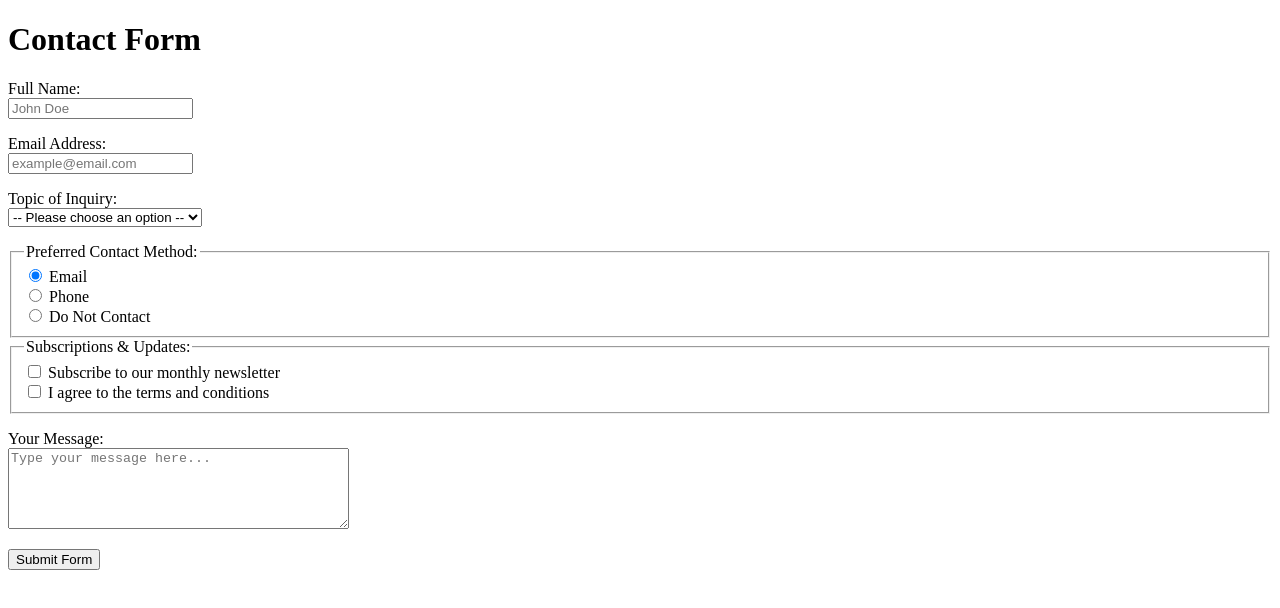
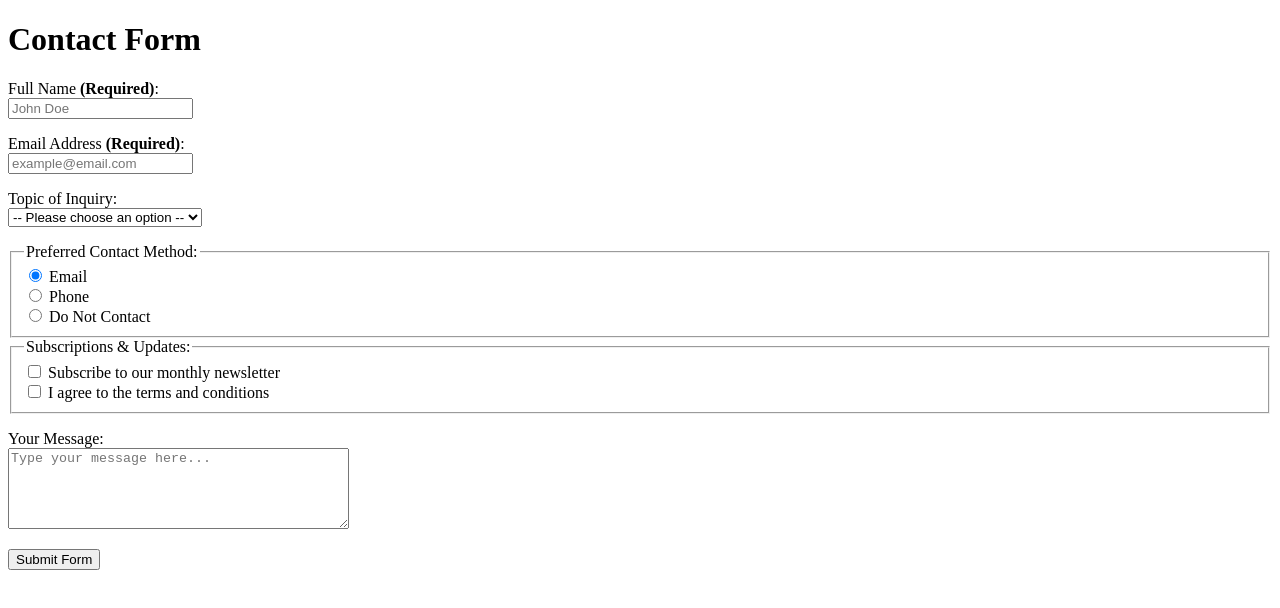
Before and after one commit to petertorres232-byte/Html-Class, a plain HTML site: page ContactForm.html in a window 1280 px wide. Drawn offline with Linux system fonts and the light colour scheme.

Commit message:
Added Stuff

```diff
--- a/ContactForm.html
+++ b/ContactForm.html
@@ -3,7 +3,7 @@
 <head>
     <meta charset="UTF-8">
     <meta name="viewport" content="width=device-width, initial-scale=1.0">
-    <title>HTML Only Contact Form</title>
+    <title>HTML Only Contact Form with Labels</title>
 </head>
 <body>
 
@@ -12,12 +12,12 @@
     <form action="/submit-form" method="POST">
 
         <p>
-            <label for="full-name">Full Name:</label><br>
+            <label for="full-name">Full Name <strong>(Required)</strong>:</label><br>
             <input type="text" id="full-name" name="full_name" placeholder="John Doe" required>
         </p>
 
         <p>
-            <label for="email-address">Email Address:</label><br>
+            <label for="email-address">Email Address <strong>(Required)</strong>:</label><br>
             <input type="email" id="email-address" name="email" placeholder="example@email.com" required>
         </p>
 
```
